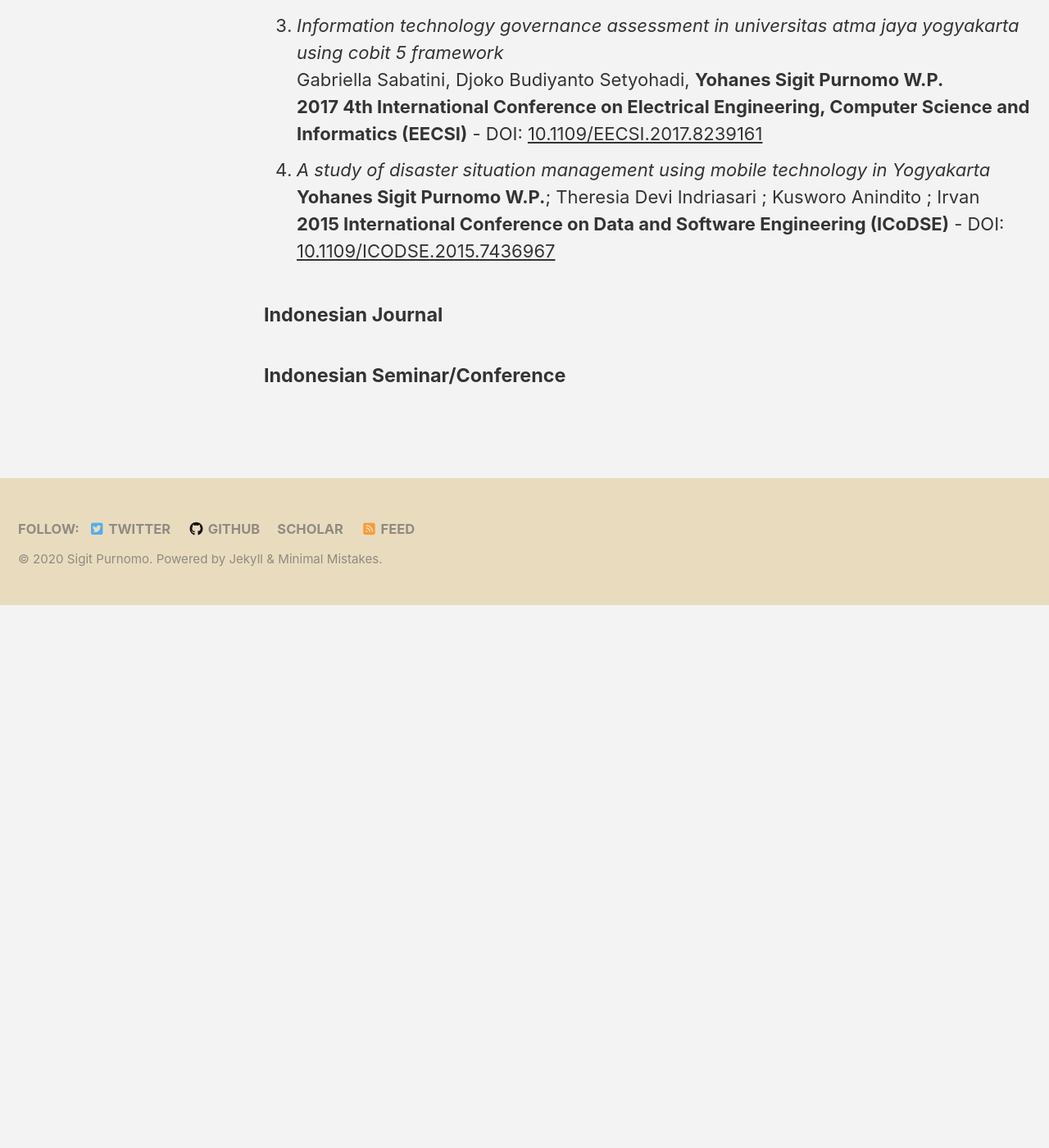
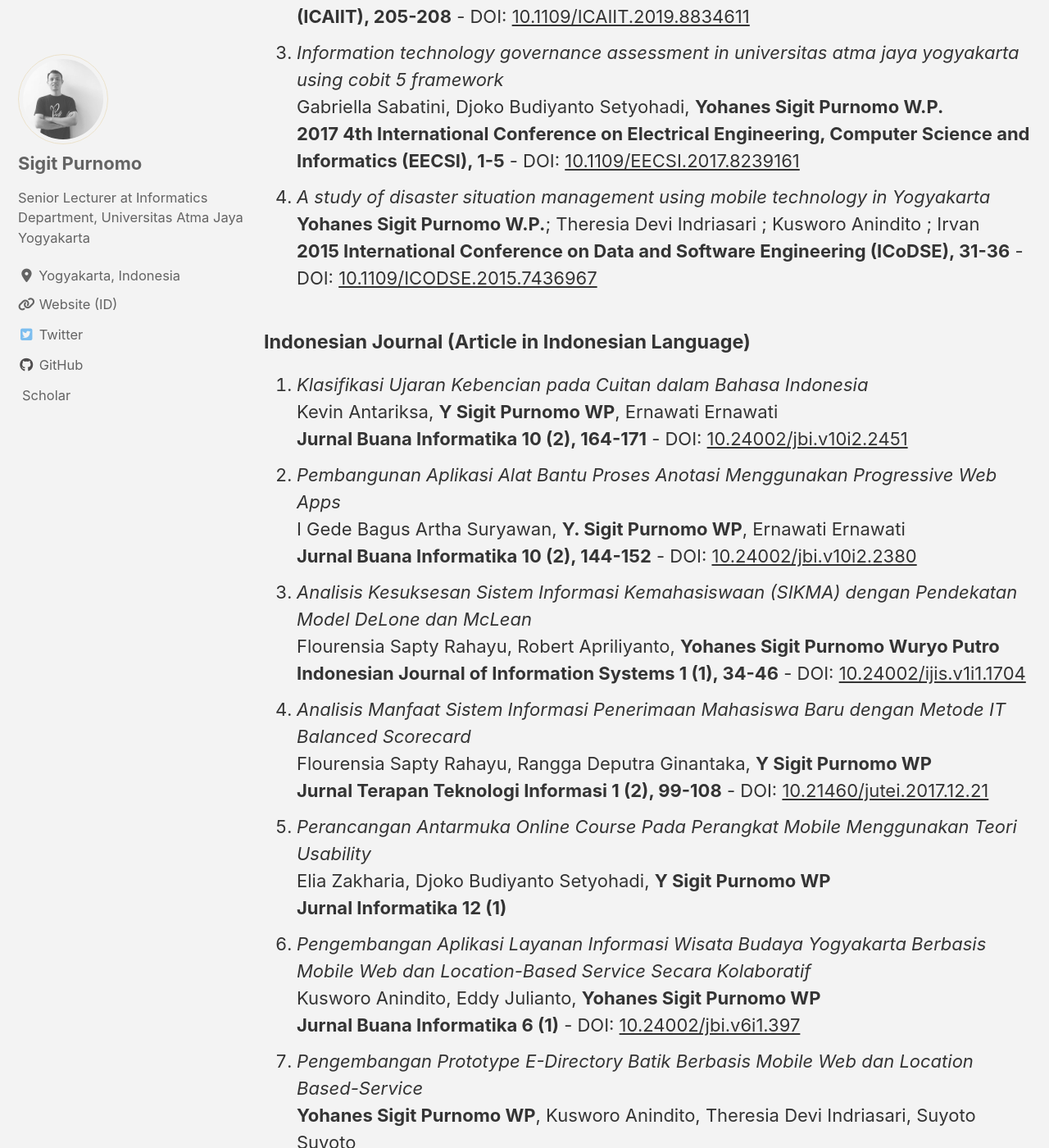
Before and after one commit to sigit-purnomo/sigit-purnomo.github.io, a Jekyll site: the page built from _pages/publication.md, in a window 1280 px wide and 1400 px high, scrolled down 1143 px. Shown: the whole window at 82% size. Built offline with Jekyll 4.4.1, drawn with Linux system fonts in a browser that asks for light colours; cached includes are drawn as plain includes; nearby versions of some CDN libraries; a style sheet for code colours, icons or effects is not loaded; before the commit the page ends 1881 px from its top, so only the background shows below that; some of the changed text lies outside the part shown.

Commit message:
Update publication.md

```diff
--- a/_pages/publication.md
+++ b/_pages/publication.md
@@ -13,26 +13,55 @@ As a lecturer, one of my tasks is to publish articles on journals or conferences
 #### International Journal
 1. *Assessment of the Readiness of Micro, Small and Medium Enterprises in Using E-Money Using the Unified Theory of Acceptance and Use of Technology (UTAUT) Method* <br />
    Hendro Gunawan, Benyamin Langgu Sinaga, **Sigit Purnomo W.P.** <br />
-   **Procedia Computer Science** - DOI: [10.1016/j.procs.2019.11.129](https://doi.org/10.1016/j.procs.2019.11.129)
+   **Procedia Computer Science 161, 316-323** - DOI: [10.1016/j.procs.2019.11.129](https://doi.org/10.1016/j.procs.2019.11.129)
 2. *CrimeID: Towards Crime Prevention and Community Safety in Indonesia using Mobile and Web Technology* <br />
    **Yohanes Sigit Purnomo W.P.**, Theresia Devi Indriasari, Kusworo Anindito, Yoshua Andrean, Jaka Galih Prasetyo <br />
-   **International Journal of Interactive Mobile Technologies (iJIM)** - LINK: [PDF](https://online-journals.org/index.php/i-jim/article/view/10172/5891)
+   **International Journal of Interactive Mobile Technologies (iJIM) 13 (09), 52-65** - LINK: [Article](https://online-journals.org/index.php/i-jim/article/view/10172/5891)
 
 #### International Conference
 1. *The Classification of the Movie Genre based on Synopsis of the Indonesian Film*<br />
    Antonius Christiyanto Saputra, Anjelina Br Sitepu, **Yohanes Sigit Purnomo WP**, Pius Guiseppe Sarto Aji Tetuko, Giovani Christian Nugroho <br />
-   **2019 International Conference of Artificial Intelligence and Information Technology (ICAIIT)** - DOI: [10.1109/ICAIIT.2019.8834606](https://doi.org/10.1109/ICAIIT.2019.8834606)
+   **2019 International Conference of Artificial Intelligence and Information Technology (ICAIIT), 201-204** - DOI: [10.1109/ICAIIT.2019.8834606](https://doi.org/10.1109/ICAIIT.2019.8834606)
 2. *A Study of Text Classification for Indonesian News Article*<br />
    Grelly Lucia Yovellia Londo, Dwiky Hutomo Kartawijaya, Hesti Tri Ivariyani, **Yohanes Sigit Purnomo WP**, Aryasuta P Muhammad Rafi, Dipo Ariyandi <br />
-   **2019 International Conference of Artificial Intelligence and Information Technology (ICAIIT)** - DOI: [10.1109/ICAIIT.2019.8834611](https://doi.org/10.1109/ICAIIT.2019.8834611)
+   **2019 International Conference of Artificial Intelligence and Information Technology (ICAIIT), 205-208** - DOI: [10.1109/ICAIIT.2019.8834611](https://doi.org/10.1109/ICAIIT.2019.8834611)
 3. *Information technology governance assessment in universitas atma jaya yogyakarta using cobit 5 framework* <br />
    Gabriella Sabatini, Djoko Budiyanto Setyohadi, **Yohanes Sigit Purnomo W.P.** <br />
-   **2017 4th International Conference on Electrical Engineering, Computer Science and Informatics (EECSI)** - DOI: [10.1109/EECSI.2017.8239161](https://doi.org/10.1109/EECSI.2017.8239161)
+   **2017 4th International Conference on Electrical Engineering, Computer Science and Informatics (EECSI), 1-5** - DOI: [10.1109/EECSI.2017.8239161](https://doi.org/10.1109/EECSI.2017.8239161)
 4. *A study of disaster situation management using mobile technology in Yogyakarta* <br />
    **Yohanes Sigit Purnomo W.P.**; Theresia Devi Indriasari ; Kusworo Anindito ; Irvan <br />
-   **2015 International Conference on Data and Software Engineering (ICoDSE)** -  DOI: [10.1109/ICODSE.2015.7436967](https://doi.org/10.1109/ICODSE.2015.7436967)
+   **2015 International Conference on Data and Software Engineering (ICoDSE), 31-36** -  DOI: [10.1109/ICODSE.2015.7436967](https://doi.org/10.1109/ICODSE.2015.7436967)
 
-#### Indonesian Journal
+#### Indonesian Journal (Article in Indonesian Language)
+1. *Klasifikasi Ujaran Kebencian pada Cuitan dalam Bahasa Indonesia* <br />
+   Kevin Antariksa, **Y Sigit Purnomo WP**, Ernawati Ernawati<br />
+   **Jurnal Buana Informatika 10 (2), 164-171** - DOI: [10.24002/jbi.v10i2.2451](https://doi.org/10.24002/jbi.v10i2.2451)
+2. *Pembangunan Aplikasi Alat Bantu Proses Anotasi Menggunakan Progressive Web Apps* <br />
+   I Gede Bagus Artha Suryawan, **Y. Sigit Purnomo WP**, Ernawati Ernawati <br />
+   **Jurnal Buana Informatika 10 (2), 144-152** - DOI: [10.24002/jbi.v10i2.2380](https://doi.org/10.24002/jbi.v10i2.2380)
+3. *Analisis Kesuksesan Sistem Informasi Kemahasiswaan (SIKMA) dengan Pendekatan Model DeLone dan McLean* <br />
+   Flourensia Sapty Rahayu, Robert Apriliyanto, **Yohanes Sigit Purnomo Wuryo Putro** <br />
+   **Indonesian Journal of Information Systems 1 (1), 34-46** - DOI: [10.24002/ijis.v1i1.1704](https://doi.org/10.24002/ijis.v1i1.1704)
+4. *Analisis Manfaat Sistem Informasi Penerimaan Mahasiswa Baru dengan Metode IT Balanced Scorecard* <br />
+   Flourensia Sapty Rahayu, Rangga Deputra Ginantaka, **Y Sigit Purnomo WP**<br />
+   **Jurnal Terapan Teknologi Informasi 1 (2), 99-108** - DOI: [10.21460/jutei.2017.12.21](https://doi.org/10.21460/jutei.2017.12.21)
+5. *Perancangan Antarmuka Online Course Pada Perangkat Mobile Menggunakan Teori Usability* <br />
+   Elia Zakharia, Djoko Budiyanto Setyohadi, **Y Sigit Purnomo WP**<br />
+   **Jurnal Informatika 12 (1)**
+6. *Pengembangan Aplikasi Layanan Informasi Wisata Budaya Yogyakarta Berbasis Mobile Web dan Location-Based Service Secara Kolaboratif* <br />
+   Kusworo Anindito, Eddy Julianto, **Yohanes Sigit Purnomo WP**<br />
+   **Jurnal Buana Informatika 6 (1)** - DOI: [10.24002/jbi.v6i1.397](https://doi.org/10.24002/jbi.v6i1.397)
+7. *Pengembangan Prototype E-Directory Batik Berbasis Mobile Web dan Location Based-Service* <br />
+   **Yohanes Sigit Purnomo WP**, Kusworo Anindito, Theresia Devi Indriasari, Suyoto Suyoto<br />
+   **Jurnal Buana Informatika 5 (1)** - DOI: [10.24002/jbi.v5i1.344](https://doi.org/10.24002/jbi.v5i1.344)
 
-
-#### Indonesian Seminar/Conference
+#### Indonesian Seminar/Conference (Article in Indonesian Language)
+1. *Sistem Pakar Berbasis Mobile Untuk Membantu Mendiagnosis Penyakit Akibat Gigitan Nyamuk* <br />
+   Emanuel Safirman Bata, **Y Sigit Purnomo WP**, Ernawati Ernawati<br />
+   **Seminar Nasional Informatika (SEMNASIF) 1 (3)** - LINK: [Article](http://jurnal.upnyk.ac.id/index.php/semnasif/article/view/1044)
+2. *Pengembangan Mobile Learning Grammar Imbuhan Bahasa Indonesia Untuk Orang Asing* <br />
+   Mariam Coulibaly, Suyoto Suyoto, **Sigit Purnomo**<br />
+   **SEMNASTEKNOMEDIA ONLINE 3 (1), 4-4-7** - LINK: [Article](https://www.ojs.amikom.ac.id/index.php/semnasteknomedia/article/view/943)
+3. *Pembangunan Perangkat Lunak Peringkas Dokumen dari Banyak Sumber Menggunakan Sentence Scoring dengan Metode TF-IDF* <br />
+   Fabianus Hendy Evan, **Y Sigit Purnomo WP**, Pranowo Pranowo<br />
+   **Seminar Nasional Aplikasi Teknologi Informasi (SNATI) 1 (1)** - LINK: [Article](https://journal.uii.ac.id/Snati/article/view/3286)
```
